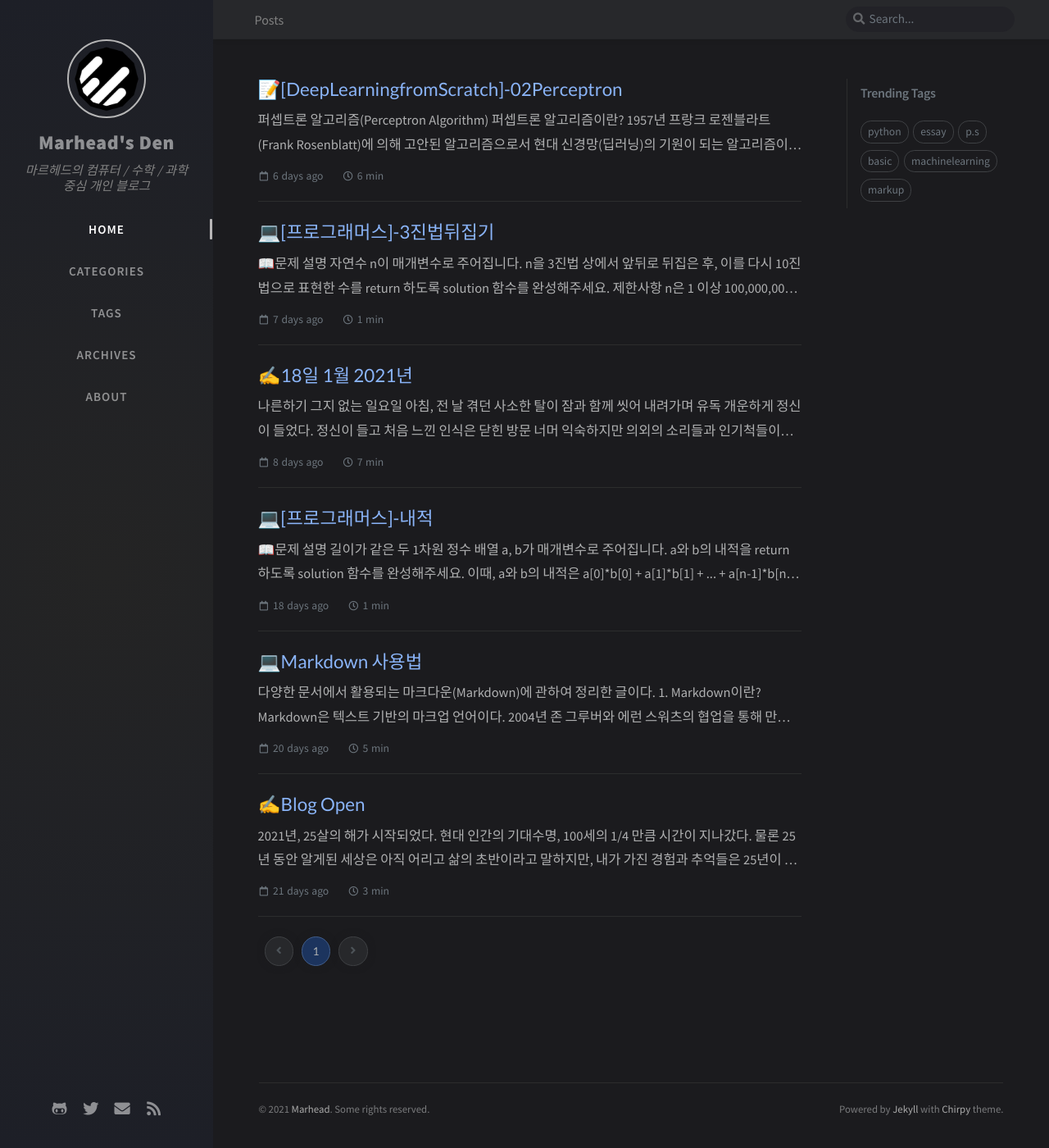
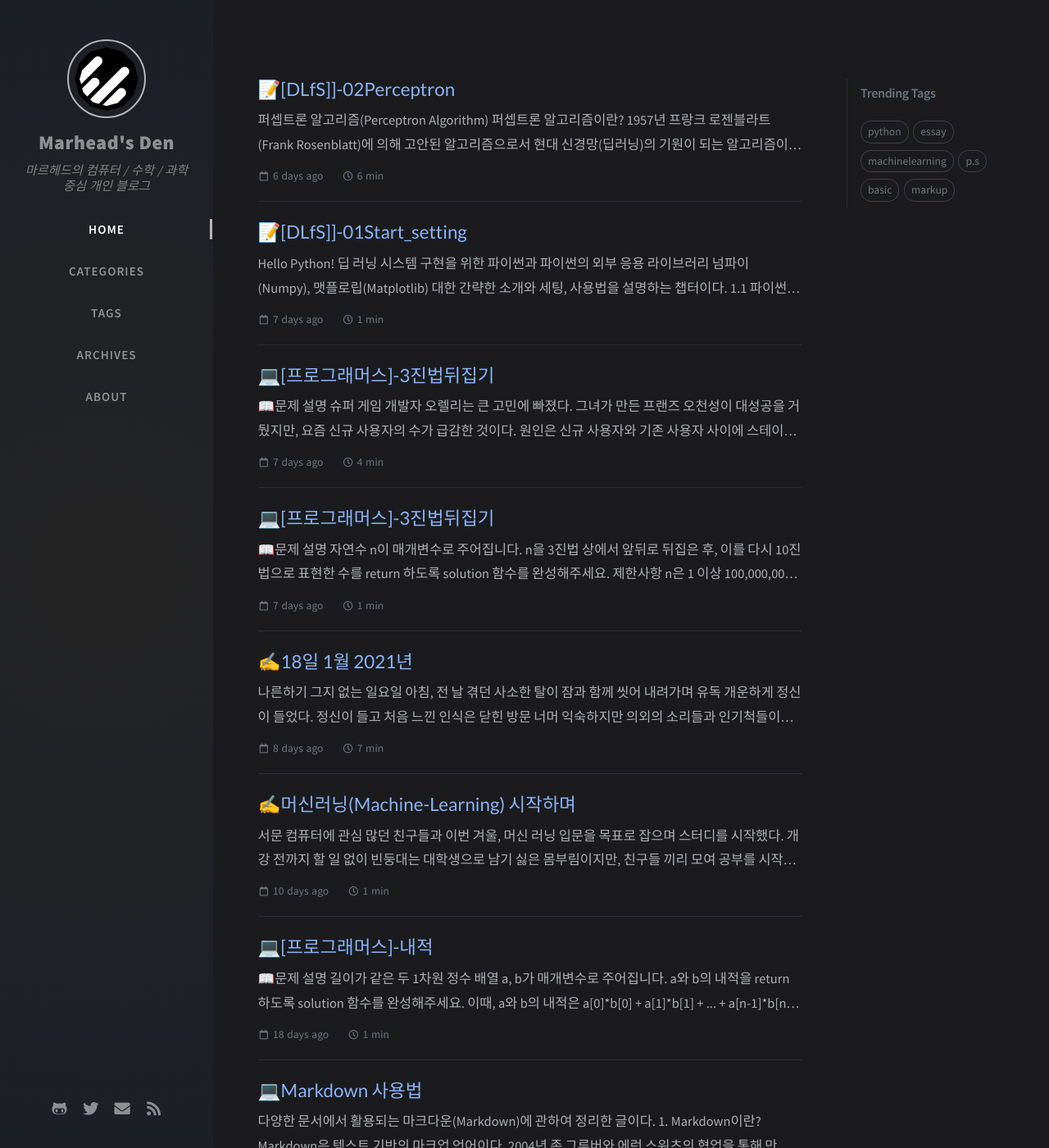
Before and after one commit to Marhead/Marhead.github.io, a Jekyll site: the page built from index.html, in a window 1280 px wide and 1400 px high. Shown: the whole window at 82% size. Built offline with Jekyll 4.4.1, drawn with Linux system fonts in a browser that asks for light colours; nearby versions of some CDN libraries; the list of posts is cut into pages by our own code; comment, search, counter and statistics services are not loaded.

Commit message:
DLfS update

````diff
--- /dev/null
+++ b/_posts/2021-01-15-machinelearningstart.md
@@ -0,0 +1,25 @@
+---
+title: "✍️머신러닝(Machine-Learning) 시작하며"
+excerpt: "머신러닝을 공부하고 정리한 글을 올릴 포스트들에 대한 서문"
+
+categories:
+    - Programming
+    - ML
+tags:
+    - machinelearning
+    - python
+    - essay
+
+date: 2021-01-15 23:00:00 +0900
+---
+## 서문
+---
+컴퓨터에 관심 많던 친구들과 이번 겨울, 머신 러닝 입문을 목표로 잡으며 스터디를 시작했다. 개강 전까지 할 일 없이 빈둥대는 대학생으로 남기 싫은 몸부림이지만, 친구들 끼리 모여 공부를 시작하면 나름 좋은 결과를 만들어왔었다. 이번 2020 겨울에 시작하는 머신 러닝 스터디도 좋은 발전의 시작점이 되기를 기원하며, 학습 내용을 정리하며 포스팅 예정이다.
+
+*문과 출신* 컴퓨터 전공생으로서, 수리적 사고가 깊은 이과 친구들에 비해 머신 러닝 학습과 이해도가 떨어질 수 도 있음을 유의하길 바란다. 수학 학습을 이어가며 더욱 깊은 이해도를 뽐내고 싶었지만, 현재의 내 수준에서 최대한 노력한 결과이다. 오류나 지적사항이 있다면 댓글 및 개인 연락을 해주면 감사한 마음으로 수정하겠다.
+
+## 참고 자료 목록
+---
+- [Deep Learning from Scratch](https://www.hanbit.co.kr/media/community/review_view.html?hbr_idx=3595)
+- [PyTorchZeroToAll](https://www.youtube.com/playlist?list=PLlMkM4tgfjnJ3I-dbhO9JTw7gNty6o_2m)
+- [모두를 위한 딥러닝 시즌 2](https://www.youtube.com/playlist?list=PLQ28Nx3M4JrhkqBVIXg-i5_CVVoS1UzAv)
--- /dev/null
+++ b/_posts/2021-01-18-dlfs01start.md
@@ -0,0 +1,39 @@
+---
+title: "📝[DLfS]]-01Start_setting"
+excerpt: "DeepLearningfromScratch Chapter 01 review"
+
+categories:
+    - Programming
+    - ML
+    - DeepLearningfromScratch
+tags:
+    - machinelearning
+    - python
+
+date: 2021-01-18 19:00:00 +0900
+math: true
+---
+# Hello Python!
+
+딥 러닝 시스템 구현을 위한 파이썬과 파이썬의 외부 응용 라이브러리 넘파이(Numpy), 맷플로립(Matplotlib) 대한 간략한 소개와 세팅, 사용법을 설명하는 챕터이다.
+
+## 1.1 파이썬이란?
+파이썬에 관한 간단한 소개
+
+## 1.2 파이썬 설치하기
+파이썬 설치와 사용할 주력 라이브러리들을 소개
+
+## 1.3 파이썬 인터프리터
+파이썬 인터프리터를 활용한 간단한 코딩
+
+## 1.4 파이썬 스크립트 파일
+파이썬 코딩을 위한 스크립트 파일 작성 방법 소개
+
+## 1.5 넘파이 Numpy
+파이썬 넘파이 라이브러리 사용과 간단한 활용 소개
+
+## 1.6 맷플로립 Matplotlib
+파이썬 맷플로립 라이브러리 사용과 간단한 활용 소개
+
+## 마무리
+바닥부터 시작하는 딥러닝을 시작하는 장으로서, 대개의 프로그램 서적들이 그렇 듯, 사용할 프로그램에 대한 소개와 간단한 설명을 하며 1장을 마친다.
--- a/_posts/2021-01-19-dlfs02perceptron.md
+++ b/_posts/2021-01-19-dlfs02perceptron.md
@@ -1,6 +1,6 @@
 ---
-title: "📝[DeepLearningfromScratch]-02Perceptron"
-excerpt: "DeepLearningfromScratch Chapter 02 explaination"
+title: "📝[DLfS]]-02Perceptron"
+excerpt: "DeepLearningfromScratch Chapter 02 review"
 
 categories:
     - Programming
@@ -41,7 +41,12 @@ $$
 ---
 ### AND 게이트 구현
 
-* 진 리 표 *
+|$x_1$|$x_2$|$y$|
+|---|---|---|
+|0|0|1|
+|1|0|0|
+|0|1|0|
+|1|1|1|
 
 위와 같은 결과를 출력하기 위해 다양한 매개변수 조합 가능.
 
@@ -52,13 +57,16 @@ $$
         - (1.0, 1.0, 1.0)
 $$
 
-모두 AND 게이트의 조건 만족
+> 모두 AND 게이트의 조건 만족
 
 ### NAND 게이트 구현
 
-* 진 리 표 *
-
-NAND 게이트의 표현
+|$x_1$|$x_2$|$y$|
+|---|---|---|
+|0|0|1|
+|1|0|1|
+|0|1|1|
+|1|1|0|
 
 $$
         (w_1, w_2, \theta) = ( -0.5, -0.5, -0.7)
@@ -124,7 +132,9 @@ XOR 게이트 구현은 "단층 퍼셉트론(single-layer perceptron)"으로는
 따라서, 앞서 구현한 퍼셉트론 논리 게이트들을 결합하여 "다층 퍼셉트론(multi-layer perceptron)"을 구현할 수 있다.
 
 ## 2.6 마무리
-    다층 퍼셉트론을 이용하여 "이론상" 2층 퍼셉트론으로 컴퓨터를 만들 수 있다. "비선형인 시그모이드 함수"를 활성화함수로 이용하여 임으의 함수로 표현 가능. 위에서 배운 퍼셉트론 함수는 신경망의 기초가 된다.
+    다층 퍼셉트론을 이용하여 "이론상" 2층 퍼셉트론으로 컴퓨터를 만들 수 있다.
+    "비선형인 시그모이드 함수"를 활성화함수로 이용하여 임의의 함수로 표현 가능.
+    위에서 배운 퍼셉트론 함수는 신경망의 기초가 된다.
 
 ### 배운 내용 요약
 - 퍼셉트론은 입출력을 갖춘 알고리즘이다. 입력을 주면 정해진 규칙에 따른 값을 출력한다.
--- /dev/null
+++ b/_posts/2021-01-24-failure.md
@@ -0,0 +1,70 @@
+---
+title: "💻[프로그래머스]-3진법뒤집기"
+excerpt: "프로그래머스 월간 코드 챌린지 시즌 1 [3진법뒤집기] 문제 해결"
+
+categories:
+    - P.S
+    - Programmers
+tags:
+    - p.s
+    - python
+date: 2021-01-18 16:00:00 +0900
+---
+
+## 📖문제 설명
+---
+슈퍼 게임 개발자 오렐리는 큰 고민에 빠졌다. 그녀가 만든 프랜즈 오천성이 대성공을 거뒀지만, 요즘 신규 사용자의 수가 급감한 것이다. 원인은 신규 사용자와 기존 사용자 사이에 스테이지 차이가 너무 큰 것이 문제였다.
+
+이 문제를 어떻게 할까 고민 한 그녀는 동적으로 게임 시간을 늘려서 난이도를 조절하기로 했다. 역시 슈퍼 개발자라 대부분의 로직은 쉽게 구현했지만, 실패율을 구하는 부분에서 위기에 빠지고 말았다. 오렐리를 위해 실패율을 구하는 코드를 완성하라.
+
+실패율은 다음과 같이 정의한다.
+
+$$
+    스테이지에 도달했으나 아직 클리어하지 못한 플레이어의 수 \over 스테이지에 도달한 플레이어 수
+$$
+전체 스테이지의 개수 N, 게임을 이용하는 사용자가 현재 멈춰있는 스테이지의 번호가 담긴 배열 stages가 매개변수로 주어질 때, 실패율이 높은 스테이지부터 내림차순으로 스테이지의 번호가 담겨있는 배열을 return 하도록 solution 함수를 완성하라.
+
+제한사항
+- 스테이지의 개수 N은 1 이상 500 이하의 자연수이다.
+- stages의 길이는 1 이상 200,000 이하이다.
+- stages에는 1 이상 N + 1 이하의 자연수가 담겨있다.
+- 각 자연수는 사용자가 현재 도전 중인 스테이지의 번호를 나타낸다.
+- 단, N + 1 은 마지막 스테이지(N 번째 스테이지) 까지 클리어 한 사용자를 나타낸다.
+만약 실패율이 같은 스테이지가 있다면 작은 번호의 스테이지가 먼저 오도록 하면 된다.
+스테이지에 도달한 유저가 없는 경우 해당 스테이지의 실패율은 0 으로 정의한다.
+
+## ✏️문제 풀이
+---
+- *10진수*를 *n진수*로 변환 할 때, n으로 나눈 나머지들을 역순 으로 모은 게 *n진수*로 나타낸 수이다.
+  - 45 % 3 = 0
+  - 15 % 3 = 0
+  - 5 % 3 = 2
+  - 1 % 3 = 1
+  - ==> 1200(3)
+- 문제 상황에서는 한번 뒤집어야 하나, 그때그때 나온 값들을 그대로 문자열에 담아두어 숫자로 활용
+- 새로 사용하는 메서드
+  ```python
+  R, Q = divmod(N, n)
+  # R 은 몫, Q는 나머지, N은 피연산자, n은 연산자
+  ```
+  ```python
+  int(string_object, n)
+  # string_object를 n진수로 받아들여 십진수로 변환함
+  ```
+
+## ⌨️풀이 코드
+---
+```python
+def solution(n):
+    answer = ''
+
+    while n >= 1:
+        n, rest = divmod(n, 3)
+        answer += str(rest)
+
+    answer = int(answer, 3)
+
+    return answer
+```
+-----
+출처 : [프로그래머스 2019 카카오 실패율](https://programmers.co.kr/learn/courses/30/lessons/42889)
--- a/_tabs/about.md
+++ b/_tabs/about.md
@@ -12,13 +12,15 @@ order: 4
 
 # About Marhead! 🙋‍♂️
 
-세상을 느끼고 알아가고 싶은 삶의 👨‍💻👨‍🔬👨‍🎓 입니다.
+세상을 느끼고 알아가고 싶은 문과 출신 👨‍💻👨‍🔬👨‍🎓 입니다.
 
 수학과 컴퓨터를 이용하여 세상을 탐구 중인 생각하는 🐷입니다.
 
 수원대학교 컴퓨터 / 수학 전공 중
 
 개발 잘 하고 싶다...
+
+수학 잘 하고 싶다...
 
 스케이트 보드 잘 타고 싶다...
 
@@ -27,8 +29,12 @@ order: 4
 스노우 보드 잘 타고 싶다...
 
 Studying on
+- C++ Algorithm
 - Java-Spring
 - Nest_JS
 - Machine_Learning
+  - DLfS
+  - PyTorchZeroToAll
+  - 모두를 위한 딥러닝
 - Problem-Solving (Algorithm)
 - more and more will come...!
````
